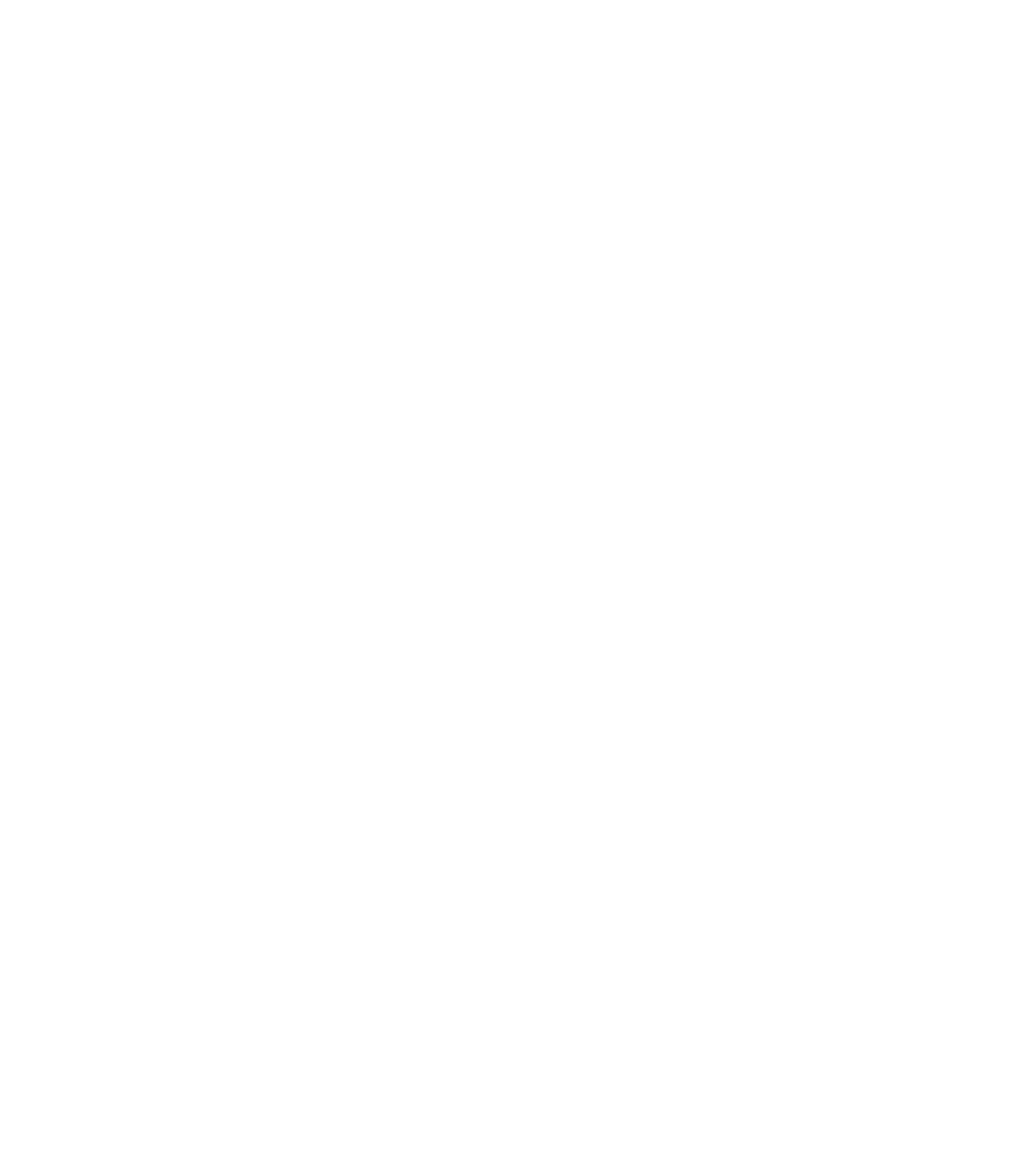
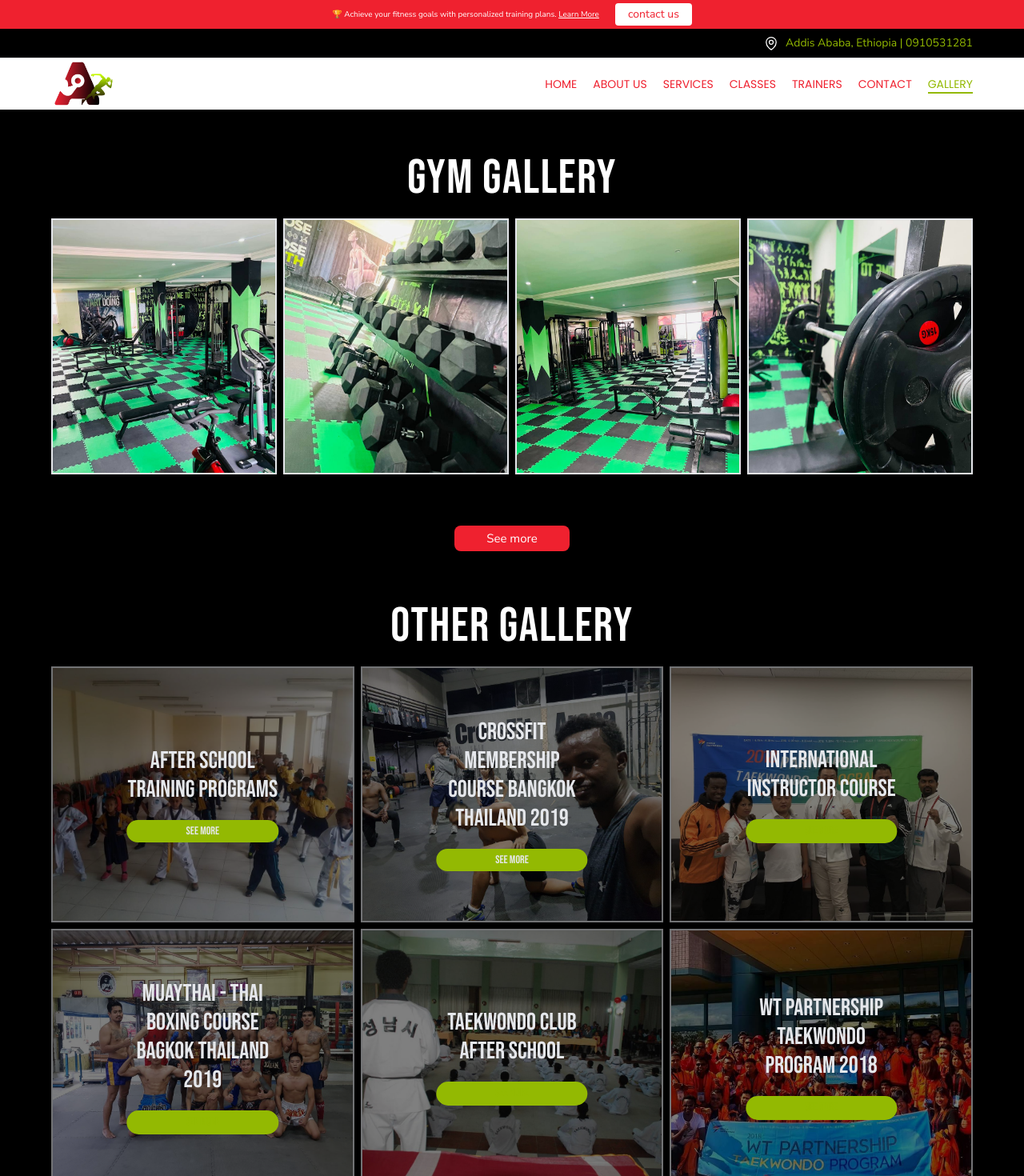
Before and after one commit to Nebyat19/ActionFitness, a Vue app: page /gallery in a window 1280 px wide. Before the commit this address had no page. Shown: the top 1470 px of the page at 80% size. Before the commit the page ends 800 px from the top, so only its background shows below. Built offline with nearby package versions, Linux system fonts and the light colour scheme; a web font is replaced by a local one.

Commit message:
hero image

```diff
--- a/package.json
+++ b/package.json
@@ -11,6 +11,7 @@
     "format": "prettier --write src/"
   },
   "dependencies": {
+    "@vueuse/core": "^10.11.0",
     "pinia": "^2.1.7",
     "vue": "^3.4.29",
     "vue-router": "^4.3.3"
--- a/src/components/Founder.vue
+++ b/src/components/Founder.vue
@@ -2,7 +2,7 @@
   <section id="founder" class="pb-24 p-16 bg-black">
     <div class=" flex flex-col md:flex-row  justify-start gap-16 md:gap-10">
 
-        <div class="w-full md:w-96 h-96 relative  border-2">
+        <div class="w-full md:w-96 h-80 relative  border-2">
         <img class=" absolute inset-0 w-full h-full object-cover object-top" :src="founderInfo.image" alt="">
         <h1 class=" absolute -bottom-10 md:-bottom-20 pmd:b-5 border-b-2  w-full text-center  z-10 font-bebas text-3xl md:text-4xl text-primary-green">{{ founderInfo.title }}</h1>
        </div>
@@ -11,7 +11,7 @@
         <h1 class="text-4xl text-center md:text-6xl font-bebas text-white"><span class="text-primary-green">{{ founderInfo.sub }}</span> {{ founderInfo.name }}</h1>
         <p class="text-white mt-5">{{ founderInfo.info }}</p>
 
-        <button class="px-4 w-80 mt-10 rounded-xl py-2 bg-primary-green text-white">Read More</button>
+        <button class="px-4 md:w-80 mt-10 rounded-xl py-2 bg-primary-green text-white">Read More</button>
      </div>
 
     </div>
--- a/src/components/Gallary.vue
+++ b/src/components/Gallary.vue
@@ -11,31 +11,31 @@
           :key="image"
         />
       </div>
-      <button class="px-10 py-1 rounded-lg bg-primary-red mt-16">See more</button>
+      <router-link to="/gallery/gymGallery">
+        <button class="px-10 py-1 rounded-lg bg-primary-red mt-16">See more</button></router-link
+      >
     </div>
-    <div class=" mt-16 flex flex-col justify-center place-items-center text-white">
-        <h1 class="font-bebas tracking-wide text-6xl grid place-items-center mb-5">Other Gallery</h1>
-        <div class="grid grid-cols-1 md:grid-cols-3 gap-2">
-
-       <div  class="relative"  v-for="image in otherGalleryImages"  :key="image">
- <div class=" absolute w-full h-full bg-black opacity-50"></div>
-          <img
-          class="md:h-80 w-full object-cover border-2"
-
-          :src="image.image"
-          :alt="image.title"
-
-        />
-        <span class=" grid place-content-center  font-bebas text-3xl text-center text-gray-200 absolute top-1/2 left-1/2 -translate-x-1/2 -translate-y-1/2 ">{{ image.title }}
-            <button class="px-3 py-1 text-sm mt-5 bg-primary-green rounded-full block">see more</button>
-        </span>
-    </div>
+    <div class="mt-16 flex flex-col justify-center place-items-center text-white">
+      <h1 class="font-bebas tracking-wide text-6xl grid place-items-center mb-5">Other Gallery</h1>
+      <div class="grid grid-cols-1 md:grid-cols-3 gap-2">
+        <div class="relative" v-for="image in otherGalleryImages" :key="image">
+          <div class="absolute w-full h-full bg-black opacity-50"></div>
+          <img class="md:h-80 w-full object-cover border-2" :src="image.image" :alt="image.title" />
+          <span
+            class="grid place-content-center font-bebas text-3xl text-center text-gray-200 absolute top-1/2 left-1/2 -translate-x-1/2 -translate-y-1/2"
+            >{{ image.title }}
+            <router-link  class="px-3 py-1 text-sm mt-5 bg-primary-green rounded-full block" :to="image.path">
+              <button >
+                see more
+              </button>
+            </router-link>
+          </span>
+        </div>
       </div>
     </div>
   </section>
 </template>
 
 <script setup>
-import { galleryImages , otherGalleryImages} from '@/data/constants'
-
+import { galleryImages, otherGalleryImages } from '@/data/constants'
 </script>
--- a/src/components/TopBanner.vue
+++ b/src/components/TopBanner.vue
@@ -1,12 +1,17 @@
 <template>
-      <div class="bg-primary-red text-white py-1 px-4 text-center">
+  <div class="bg-primary-red text-white py-1 px-4 text-center">
     <div class="container mx-auto flex items-center justify-center gap-5">
-      <p class="text-[10px] ">
-        🏆 Achieve your fitness goals with personalized training plans. <a href="/special-offer" class="underline">Learn More</a>
+      <p class="text-[10px]">
+        🏆 Achieve your fitness goals with personalized training plans.
+        <a href="#contact-us" class="underline">Learn More</a>
       </p>
-      <button class="hidden md:flex bg-white text-sm text-primary-red px-4 py-1 rounded hover:bg-gray-200 focus:outline-none focus:ring-2 focus:ring-primary-red focus:ring-opacity-50">
-       contact us
-      </button>
+      <a href="#contact-us"
+        ><button
+          class="hidden md:flex bg-white text-sm text-primary-red px-4 py-1 rounded hover:bg-gray-200 focus:outline-none focus:ring-2 focus:ring-primary-red focus:ring-opacity-50"
+        >
+          contact us
+        </button>
+      </a>
     </div>
   </div>
 </template>
--- a/src/components/TopHeader.vue
+++ b/src/components/TopHeader.vue
@@ -25,7 +25,7 @@
       <span class="text-sm">Addis Ababa, Ethiopia | {{ gymInfo.phone }}</span>
     </span>
   </div>
-  <header
+  <header ref="navBar"
     class="transition-all z-10 h-16 relative border-red-500 flex justify-between  bg-white px-3 py-4 items-center md:px-16"
   >
     <img class="h-14 w-auto" src="/src/assets/images/logos/logoBgRemoved.png" alt="" />
@@ -76,7 +76,14 @@
 <script setup>
 import { gymInformation } from '@/data/constants'
 import { ref } from 'vue'
+import { onClickOutside } from '@vueuse/core'
 const showMenu = ref(false)
+
+
+
+const navBar = ref(null)
+
+onClickOutside(navBar, () => {showMenu.value = false})
 const navigationLinks = [
   { name: 'Home', path: '/' },
   { name: 'About Us', path: '/about-us' },
--- a/src/data/constants.js
+++ b/src/data/constants.js
@@ -81,7 +81,14 @@
   GALLERY_IMAGE_9
 ]
 
-export { galleryImages }
+const gymGallary = [
+  ...galleryImages,
+  GALLERY_IMAGE_2,
+  GALLERY_IMAGE_3,
+  GALLERY_IMAGE_4,
+  GALLERY_IMAGE_7
+]
+export { galleryImages, gymGallary }
 
 //other Galley
 
@@ -92,9 +99,21 @@
 import Other_GALLERY_IMAGE_5 from '@/assets/images/gallery/taekwondoGallary-1.jpg'
 import Other_GALLERY_IMAGE_6 from '@/assets/images/gallery/international.jpg'
 
+/* 'gymGallery',
+  'afterSchoolGallery',
+  'boxingGallery',
+  'TaekwondoClubGallery',
+  'WTPARTNERSHIPGallery'
+  */
 const otherGalleryImages = [
-  { image: Other_GALLERY_IMAGE_1, title: 'After school Training programs' },
-  { image: Other_GALLERY_IMAGE_2, title: 'CrossFit Membership Course Bangkok Thailand 2019' },
+  {
+    image: Other_GALLERY_IMAGE_1,
+    path: '/gallery/afterSchoolGallery',
+    title: 'After school Training programs'
+  },
+  { image: Other_GALLERY_IMAGE_2,
+    path: '/gallery/crossFitMembership',
+    title: 'CrossFit Membership Course Bangkok Thailand 2019' },
   { image: Other_GALLERY_IMAGE_3, title: 'International Instructor Course' },
   { image: Other_GALLERY_IMAGE_4, title: 'MuayThai - Thai boxing Course Bagkok Thailand 2019' },
   { image: Other_GALLERY_IMAGE_5, title: 'Taekwondo club After school' },
@@ -151,11 +170,9 @@
 import trainerOne from '@/assets/images/trainers/trainer-1.jpg'
 import trainerTwo from '@/assets/images/trainers/trainer-2.jpg'
 
-const trainesInfo=[
-
-  {name:"Abel Getahun", image:trainerOne, title:"Trainer"},
-  {name: "Surafel Matiyos", image:trainerTwo,  title:"Trainer"}
-
+const trainesInfo = [
+  { name: 'Abel Getahun', image: trainerOne, title: 'Trainer' },
+  { name: 'Surafel Matiyos', image: trainerTwo, title: 'Trainer' }
 ]
 
-export {trainesInfo};
+export { trainesInfo }
--- /dev/null
+++ b/src/layouts/GalleryLayout.vue
@@ -0,0 +1,5 @@
+<template>
+    <main>
+        <RouterView />
+    </main>
+</template>
--- a/src/router/index.js
+++ b/src/router/index.js
@@ -15,14 +15,33 @@
           component: HomeView
         },
         {
-          path:'/trainers',
-          component:import("@/views/TrainersView.vue")
+          path: '/trainers',
+          name: 'trainers',
+          component: import('@/views/TrainersView.vue')
         },
         {
-          path:'/about-us',
-          component: import ("@/views/AboutView.vue")
+          path: '/about-us',
+          name: 'about',
+          component: import('@/views/AboutView.vue')
+        },
+
+        {
+          path: '/gallery',
+          name: 'gallery',
+          component: () => import('@/views/GalleryListView.vue')
+        },
+        {
+          path: '/gallery/:name',
+          name: 'gallery-detail',
+          component: () => import('@/views/GalleryDetailView.vue'),
+          props: true
         }
       ]
+    }, //error page
+    {
+      path: '/:pathMatch(.*)*',
+      name: 'not-found',
+      redirect: '/'
     }
   ]
 })
--- /dev/null
+++ b/src/views/GalleryDetailView.vue
@@ -0,0 +1,53 @@
+<template>
+  <main id="home">
+    <div class="w-full bg-black py-24 text-black relative grid place-items-center">
+      <div class="flex flex-col justify-center place-items-center text-black">
+        <h1 class="font-bebas tracking-wide text-6xl grid place-items-center mb-5 mt-16">
+          GYM Gallery
+        </h1>
+        <div class="grid grid-cols-2 md:grid-cols-4 gap-2">
+          <img
+            class="md:h-80 bg-black border-gray-600 p-3 w-full object-cover border-2"
+            v-for="image in galleryImages"
+            :src="image"
+            alt=""
+            :key="image"
+          />
+        </div>
+      </div>
+    </div>
+  </main>
+</template>
+
+<script setup>
+import { onBeforeMount, ref } from 'vue'
+import { useRouter, useRoute } from 'vue-router'
+import { gymGallary } from '@/data/constants'
+const galleryImages = ref([])
+const gallaryNames = [
+  'gymGallery',
+  'afterSchoolGallery',
+  'boxingGallery',
+  'TaekwondoClubGallery',
+  'WTPARTNERSHIPGallery'
+]
+const gallary = {
+  gymGallery: gymGallary
+}
+
+defineProps({
+  name: String
+})
+
+const router = useRouter()
+const route = useRoute()
+
+onBeforeMount(() => {
+  const name = route.params.name
+  if (!gallaryNames.includes(name)) {
+    router.push('/')
+  } else {
+    galleryImages.value = gallary[name]
+  }
+})
+</script>
--- /dev/null
+++ b/src/views/GalleryListView.vue
@@ -0,0 +1,12 @@
+<template>
+  <main id="home">
+    <div class="w-full pt-32 relative grid place-items-center">
+
+        <Gallary />
+    </div>
+  </main>
+</template>
+<script setup>
+import { HERO_IMAGE } from '@/data/constants'
+import Gallary from '@/components/Gallary.vue'
+</script>
--- a/src/views/HomeView.vue
+++ b/src/views/HomeView.vue
@@ -8,7 +8,7 @@
           <div class="text-white text-center   z-0 flex justify-between items-center flex-col  ">
            <div class="flex font-cursive flex-col md:flex-row gap-2 items-center justify-start text-primary-green text-[60px] md:text-[100px] font-bold  tracking-tighter"> <div class=" text-primary-green p-3 bg-white rounded-[30px]"><img class="h-24 w-auto" :src="ACTION_IMAGE" alt=""></div> FITNESS   </div>
             <p class="text-sm md:text-lg">Join Action Fitness for top-notch gym facilities, personal training, and wellness programs </p>
-            <button class="bg-primary-green text-sm hover:bg-primary-red text-white px-10 py-2 rounded-lg mt-4">Get Started</button>
+            <button class="bg-primary-green text-sm hover:bg-primary-red text-white px-10 py-2 rounded-lg mt-4"><a href="#services">Get Started</a></button>
           </div>
           </div>
 
```
Also changed, not shown: 1 other file (tests, documents, lock files or other folders).
